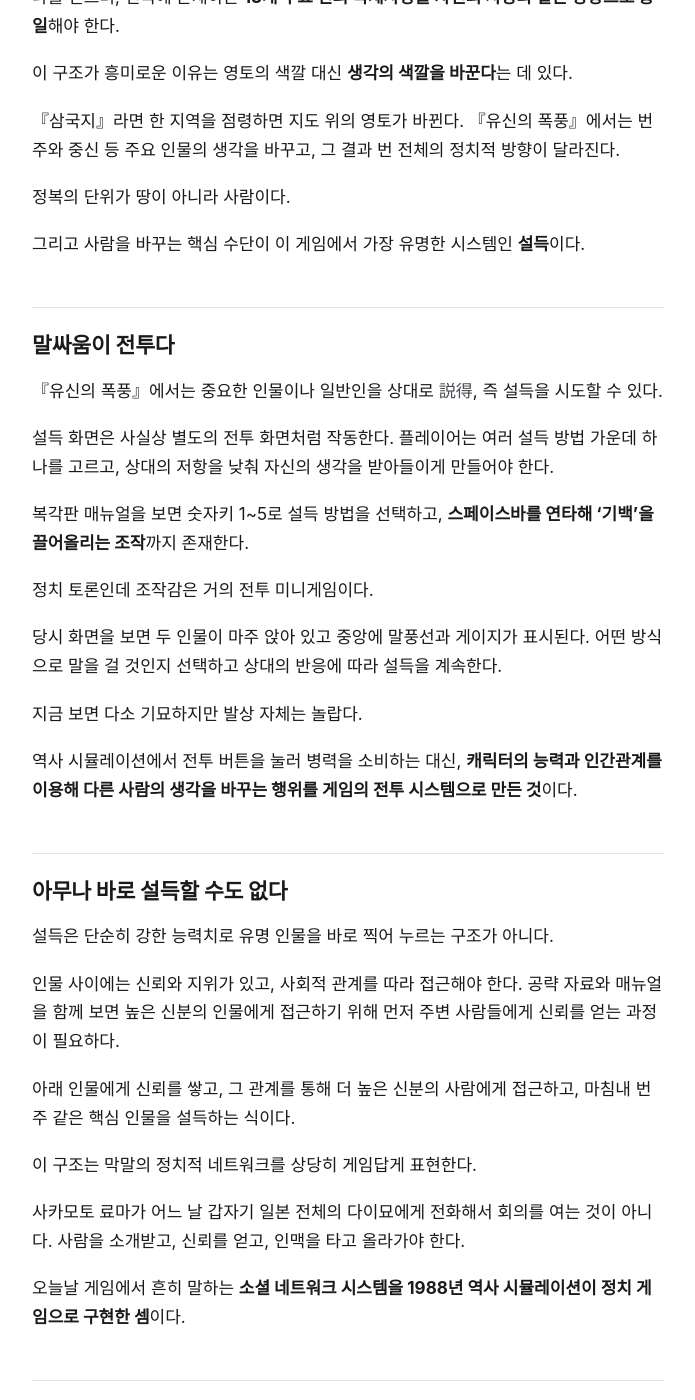
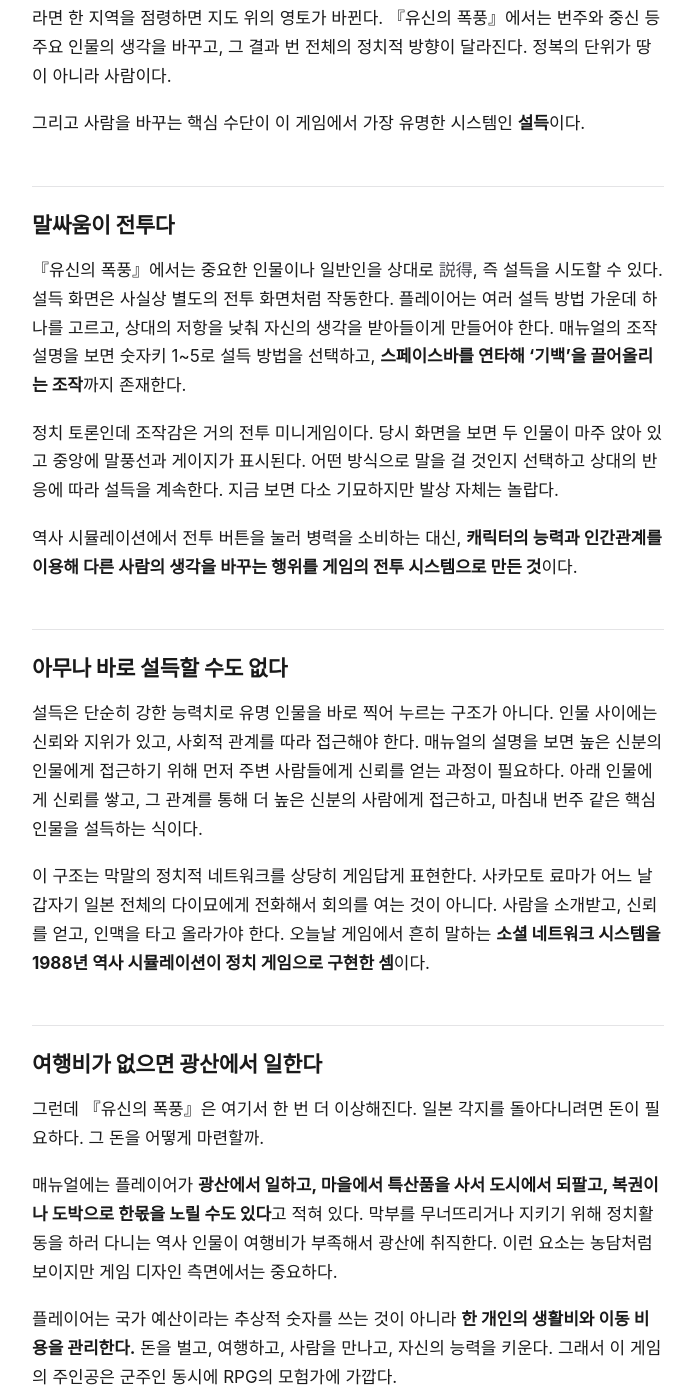
Before and after one commit to bslee-dev/bslee-dev.github.io, a Jekyll site: the page built from _posts/2026-08-30-ishin-no-arashi-history.md, in a window 1280 px wide and 1400 px high, scrolled down 2965 px. Shown: the whole window, without its empty margins (292-987 px from the left). Built offline with Jekyll 4.4.1, drawn with Linux system fonts in a browser that asks for light colours; some of the changed text lies outside the part shown.

Commit message:
Bring the Ishin no Arashi post's claims down to what is sourced
Three of the post's four references pointed at nothing: archive.org's home
page, a generic /game/ path on MobyGames, and the GameFAQs home page. Only
the Steam link named a document. Meanwhile the two most specific claims in
the piece rested on the dead links, and a third cited a developer interview
that had no entry in the list at all.

That is the opposite of what the About page promises, so the claims come down
to what can actually be checked.

- The developer-intent section quoted a 1988 interview on why Koei chose
  persuasion over war. The interview could not be located, so that section
  now argues from the game's own design - Koei set aside a combat grammar it
  already had, and made historical events contingent on the player - and says
  outright that whether this was the stated intent is unconfirmed.
- Manual-derived claims (the 사상 concept, the thirteen domains, the 1-5 and
  spacebar persuasion controls, the four-turn day, working a mine for travel
  money) are kept but now name the manual bundled with the re-release, which
  a reader who owns it can check.
- The strategy-guide attribution is dropped; that point comes from the manual.
- The per-platform port list had no source behind it and is replaced with what
  is actually known, noting the dates were not confirmed.
- The reference list keeps the one link that resolves and states plainly what
  was and was not verified, with a note that the post will be corrected if
  the sources turn up.

Also, to the conventions in CLAUDE.md:

- 광영 to 코에이 in the description, and rewrite it to match the softened
  claims rather than promising an answer the post no longer gives.
- 리코에이션게임 tag to 리코에이션, so the post joins the series page.
- Link Sangokushi 1, Taiko Risshiden and Uncharted Waters 1, which the body
  already names.
- Merge one-sentence paragraphs: 159 characters to 249.
- Day 4: as-of footer to the standard format.

Verified with a local Jekyll build and a Chromium pass at 390px and 1200px:
both posts pass every check in CLAUDE.md section 9, the series page picks up
the post, and every internal link resolves.

Co-Authored-By: Claude Opus 5 <noreply@anthropic.com>
Claude-Session: https://claude.ai/code/session_01TsTjeJhczA7iquJh8MSKrQ

```diff
--- a/_posts/2026-08-30-ishin-no-arashi-history.md
+++ b/_posts/2026-08-30-ishin-no-arashi-history.md
@@ -1,12 +1,12 @@
 ---
 title: "코에이 『유신의 폭풍』 — 1988년, 전쟁 대신 설득으로 일본을 통일하다"
-description: "1988년 광영의 『유신의 폭풍』은 막말을 배경으로 사상, 설득, 인간관계, 성장과 이동을 결합했다. 코에이가 왜 전쟁이 아닌 정치와 대화를 게임의 중심에 놓았는지 살펴본다."
+description: "1988년 코에이의 『유신의 폭풍』은 막말을 배경으로 사상과 설득, 인간관계, 성장과 이동을 결합했다. 전쟁 대신 논쟁을 전투로 만든 역사 시뮬레이션이 어떤 게임이었는지 정리해봤다."
 category: 게임역사
-tags: [코에이, 유신의폭풍, 역사시뮬레이션, 리코에이션게임, 레트로게임]
+tags: [코에이, 유신의폭풍, 역사시뮬레이션, 리코에이션, 레트로게임]
 date: 2026-08-30 12:00:00 +0900
 ---
 
-코에이의 1980년대 게임을 떠올리면 보통 `노부나가의 야망`과 `삼국지`가 먼저 나온다. 영지를 키우고 병사를 모아 전쟁에서 이긴 뒤 결국 천하를 통일하는 게임들이다.
+코에이의 1980년대 게임을 떠올리면 보통 `노부나가의 야망`과 [`삼국지`](/2026/08/25/koei-sangokushi-1-history/)가 먼저 나온다. 영지를 키우고 병사를 모아 전쟁에서 이긴 뒤 결국 천하를 통일하는 게임들이다.
 
 그런데 1988년 코에이는 갑자기 이상한 게임을 하나 내놓았다.
 
@@ -18,13 +18,11 @@ date: 2026-08-30 12:00:00 +0900
 
 ## 1988년, 코에이가 막말을 게임으로 만들다
 
-『유신의 폭풍』은 1988년 광영에서 발매됐다. 초판은 PC-9801 계열을 중심으로 등장했고 이후 PC-8801, FM 계열, MSX2, X1, FM TOWNS, X68000 등 당시 일본의 여러 PC로 이식됐다. 이후 패미컴과 1990년대의 콘솔·Windows 계열에도 이어졌다.
+『유신의 폭풍』은 1988년 코에이에서 발매됐다. 당시 일본 PC를 중심으로 나온 뒤 여러 기종으로 이식됐는데, 기종별 정확한 발매 순서와 날짜까지는 이번에 확인하지 못했다.
 
 오늘날 코에이테크모가 Steam에서 판매하는 `Kou Shibusawa Archives` 복각판 역시 이 작품을 **1988년에 나온 게임**으로 소개한다.
 
-공식 매뉴얼의 설명은 더욱 직접적이다.
-
-『유신의 폭풍』은 전략 시뮬레이션에 새로운 **“사상”이라는 개념을 도입하고, 시뮬레이션 게임과 롤플레잉 게임을 융합한 작품**이라고 설명한다.
+복각판에 함께 들어 있는 매뉴얼의 설명은 더 직접적이다. 『유신의 폭풍』은 전략 시뮬레이션에 새로운 **“사상”이라는 개념을 도입하고, 시뮬레이션 게임과 롤플레잉 게임을 융합한 작품**이라고 소개된다.
 
 이 한 문장이 거의 게임 전체를 요약한다.
 
@@ -32,17 +30,13 @@ date: 2026-08-30 12:00:00 +0900
 
 ## 왜 전쟁 대신 ‘사상’이었을까
 
-이 작품이 만들어지던 당시 개발진 인터뷰를 보면 방향이 더 분명해진다.
+당시 개발진이 이 방향을 어떤 이유로 골랐는지 설명한 자료를 찾아보려 했지만, 1988년 시점의 인터뷰 원문은 확인하지 못했다. 그래서 여기서는 게임이 실제로 어떻게 만들어져 있는지에서 거꾸로 읽어본다.
 
-1988년 코에이 개발자 인터뷰에서 개발진은 이전 역사게임이 결국 적을 무력으로 정복하는 방식으로 끝나는 경우가 많았고, 그런 구조가 지나치게 폭력적이고 단조롭게 느껴질 수 있다고 설명했다.
+먼저 눈에 띄는 것은 코에이가 이미 가지고 있던 무기를 일부러 쓰지 않았다는 점이다. `노부나가의 야망`과 `삼국지`로 영토를 넓히고 병력을 굴리는 문법은 이 시점에 이미 완성돼 있었고, 막말을 배경으로 그대로 한 편 더 만들어도 됐다. 그런데 이 작품에서는 그 부분을 통째로 뒤로 물리고, 사람을 만나 설득하는 행위를 그 자리에 놓았다.
 
-그래서 『유신의 폭풍』에서는 **외교와 설득으로 사람들의 생각을 바꾸고 하나의 정치적 이념 아래 일본을 통합하는 게임**을 만들고자 했다.
+두 번째는 역사적 사건을 다루는 방식이다. 막말은 페리의 흑선 내항처럼 널리 알려진 사건이 촘촘하게 박혀 있는 시대다. 『유신의 폭풍』은 이 사건들을 배경 설명으로 흘려보내는 대신, 플레이어의 행동에 따라 일어나기도 하고 일어나지 않기도 하는 것으로 만들었다.
 
-또 하나의 요구는 역사적 사건이었다.
-
-기존 `노부나가의 야망`에서는 실제 역사 사건을 게임 내부에 적극적으로 넣지 않았지만, 플레이어들이 좀 더 많은 실제 역사를 보고 싶어 했다. 『유신의 폭풍』에서는 페리의 흑선 내항, 사쓰에이 전쟁 같은 막말의 사건을 넣고, 경우에 따라 플레이어의 행동으로 역사적 사건 자체를 피하거나 다른 방향으로 바꿀 수 있도록 설계했다.
-
-결국 이 작품은 처음부터 **“역사를 재현하는 게임”과 “역사를 바꾸는 게임” 사이**를 노리고 있었다.
+이 둘을 함께 놓고 보면 이 작품이 **“역사를 재현하는 게임”과 “역사를 바꾸는 게임” 사이**를 노렸다는 것까지는 비교적 분명해 보인다. 다만 그것이 개발진의 명시적인 의도였는지는 이 글을 쓰는 시점에 확인하지 못했다.
 
 ## 사카모토 료마가 되어 일본을 걸어 다닌다
 
@@ -58,71 +52,41 @@ Steam의 공식 설명에서는 플레이어가 사카모토 료마, 가쓰 가
 
 ## 목표는 13개 웅번의 사상을 통일하는 것
 
-공식 복각판 매뉴얼은 게임의 기본 목표를 명확하게 적고 있다.
+복각판 매뉴얼은 게임의 기본 목표를 명확하게 적고 있다.
 
 플레이어는 `佐幕`, `公議`, `尊皇`, 즉 대략 **좌막·공의·존황**에 해당하는 정치적 입장 가운데 하나를 믿으며, 전국에 존재하는 **13개 주요 번의 국체사상을 자신의 사상과 같은 방향으로 통일**해야 한다.
 
-이 구조가 흥미로운 이유는 영토의 색깔 대신 **생각의 색깔을 바꾼다**는 데 있다.
-
-『삼국지』라면 한 지역을 점령하면 지도 위의 영토가 바뀐다. 『유신의 폭풍』에서는 번주와 중신 등 주요 인물의 생각을 바꾸고, 그 결과 번 전체의 정치적 방향이 달라진다.
-
-정복의 단위가 땅이 아니라 사람이다.
+이 구조가 흥미로운 이유는 영토의 색깔 대신 **생각의 색깔을 바꾼다**는 데 있다. 『삼국지』라면 한 지역을 점령하면 지도 위의 영토가 바뀐다. 『유신의 폭풍』에서는 번주와 중신 등 주요 인물의 생각을 바꾸고, 그 결과 번 전체의 정치적 방향이 달라진다. 정복의 단위가 땅이 아니라 사람이다.
 
 그리고 사람을 바꾸는 핵심 수단이 이 게임에서 가장 유명한 시스템인 **설득**이다.
 
 ## 말싸움이 전투다
 
-『유신의 폭풍』에서는 중요한 인물이나 일반인을 상대로 `説得`, 즉 설득을 시도할 수 있다.
+『유신의 폭풍』에서는 중요한 인물이나 일반인을 상대로 `説得`, 즉 설득을 시도할 수 있다. 설득 화면은 사실상 별도의 전투 화면처럼 작동한다. 플레이어는 여러 설득 방법 가운데 하나를 고르고, 상대의 저항을 낮춰 자신의 생각을 받아들이게 만들어야 한다. 매뉴얼의 조작 설명을 보면 숫자키 1~5로 설득 방법을 선택하고, **스페이스바를 연타해 ‘기백’을 끌어올리는 조작**까지 존재한다.
 
-설득 화면은 사실상 별도의 전투 화면처럼 작동한다. 플레이어는 여러 설득 방법 가운데 하나를 고르고, 상대의 저항을 낮춰 자신의 생각을 받아들이게 만들어야 한다.
-
-복각판 매뉴얼을 보면 숫자키 1~5로 설득 방법을 선택하고, **스페이스바를 연타해 ‘기백’을 끌어올리는 조작**까지 존재한다.
-
-정치 토론인데 조작감은 거의 전투 미니게임이다.
-
-당시 화면을 보면 두 인물이 마주 앉아 있고 중앙에 말풍선과 게이지가 표시된다. 어떤 방식으로 말을 걸 것인지 선택하고 상대의 반응에 따라 설득을 계속한다.
-
-지금 보면 다소 기묘하지만 발상 자체는 놀랍다.
+정치 토론인데 조작감은 거의 전투 미니게임이다. 당시 화면을 보면 두 인물이 마주 앉아 있고 중앙에 말풍선과 게이지가 표시된다. 어떤 방식으로 말을 걸 것인지 선택하고 상대의 반응에 따라 설득을 계속한다. 지금 보면 다소 기묘하지만 발상 자체는 놀랍다.
 
 역사 시뮬레이션에서 전투 버튼을 눌러 병력을 소비하는 대신, **캐릭터의 능력과 인간관계를 이용해 다른 사람의 생각을 바꾸는 행위를 게임의 전투 시스템으로 만든 것**이다.
 
 ## 아무나 바로 설득할 수도 없다
 
-설득은 단순히 강한 능력치로 유명 인물을 바로 찍어 누르는 구조가 아니다.
+설득은 단순히 강한 능력치로 유명 인물을 바로 찍어 누르는 구조가 아니다. 인물 사이에는 신뢰와 지위가 있고, 사회적 관계를 따라 접근해야 한다. 매뉴얼의 설명을 보면 높은 신분의 인물에게 접근하기 위해 먼저 주변 사람들에게 신뢰를 얻는 과정이 필요하다. 아래 인물에게 신뢰를 쌓고, 그 관계를 통해 더 높은 신분의 사람에게 접근하고, 마침내 번주 같은 핵심 인물을 설득하는 식이다.
 
-인물 사이에는 신뢰와 지위가 있고, 사회적 관계를 따라 접근해야 한다. 공략 자료와 매뉴얼을 함께 보면 높은 신분의 인물에게 접근하기 위해 먼저 주변 사람들에게 신뢰를 얻는 과정이 필요하다.
-
-아래 인물에게 신뢰를 쌓고, 그 관계를 통해 더 높은 신분의 사람에게 접근하고, 마침내 번주 같은 핵심 인물을 설득하는 식이다.
-
-이 구조는 막말의 정치적 네트워크를 상당히 게임답게 표현한다.
-
-사카모토 료마가 어느 날 갑자기 일본 전체의 다이묘에게 전화해서 회의를 여는 것이 아니다. 사람을 소개받고, 신뢰를 얻고, 인맥을 타고 올라가야 한다.
-
-오늘날 게임에서 흔히 말하는 **소셜 네트워크 시스템을 1988년 역사 시뮬레이션이 정치 게임으로 구현한 셈**이다.
+이 구조는 막말의 정치적 네트워크를 상당히 게임답게 표현한다. 사카모토 료마가 어느 날 갑자기 일본 전체의 다이묘에게 전화해서 회의를 여는 것이 아니다. 사람을 소개받고, 신뢰를 얻고, 인맥을 타고 올라가야 한다. 오늘날 게임에서 흔히 말하는 **소셜 네트워크 시스템을 1988년 역사 시뮬레이션이 정치 게임으로 구현한 셈**이다.
 
 ## 여행비가 없으면 광산에서 일한다
 
-그런데 『유신의 폭풍』은 여기서 한 번 더 이상해진다.
+그런데 『유신의 폭풍』은 여기서 한 번 더 이상해진다. 일본 각지를 돌아다니려면 돈이 필요하다. 그 돈을 어떻게 마련할까.
 
-일본 각지를 돌아다니려면 돈이 필요하다.
+매뉴얼에는 플레이어가 **광산에서 일하고, 마을에서 특산품을 사서 도시에서 되팔고, 복권이나 도박으로 한몫을 노릴 수도 있다**고 적혀 있다. 막부를 무너뜨리거나 지키기 위해 정치활동을 하러 다니는 역사 인물이 여행비가 부족해서 광산에 취직한다. 이런 요소는 농담처럼 보이지만 게임 디자인 측면에서는 중요하다.
 
-그 돈을 어떻게 마련할까.
-
-공식 매뉴얼에는 플레이어가 **광산에서 일하고, 마을에서 특산품을 사서 도시에서 되팔고, 복권이나 도박으로 한몫을 노릴 수도 있다**고 적혀 있다.
-
-막부를 무너뜨리거나 지키기 위해 정치활동을 하러 다니는 역사 인물이 여행비가 부족해서 광산에 취직한다.
-
-이런 요소는 농담처럼 보이지만 게임 디자인 측면에서는 중요하다.
-
-플레이어는 국가 예산이라는 추상적 숫자를 쓰는 것이 아니라 **한 개인의 생활비와 이동 비용을 관리한다.** 돈을 벌고, 여행하고, 사람을 만나고, 자신의 능력을 키운다.
-
-그래서 이 게임의 주인공은 군주인 동시에 RPG의 모험가에 가깝다.
+플레이어는 국가 예산이라는 추상적 숫자를 쓰는 것이 아니라 **한 개인의 생활비와 이동 비용을 관리한다.** 돈을 벌고, 여행하고, 사람을 만나고, 자신의 능력을 키운다. 그래서 이 게임의 주인공은 군주인 동시에 RPG의 모험가에 가깝다.
 
 ## 하루는 네 번의 행동으로 흐른다
 
 시간도 중요한 자원이다.
 
-공식 매뉴얼에 따르면 하루는 **4턴**으로 진행된다. 행동력이 허용하는 동안 이동하거나 여러 행동을 할 수 있지만, 체력이 낮은 상태에서 습격을 당하면 그대로 게임오버로 이어질 수 있다.
+매뉴얼에 따르면 하루는 **4턴**으로 진행된다. 행동력이 허용하는 동안 이동하거나 여러 행동을 할 수 있지만, 체력이 낮은 상태에서 습격을 당하면 그대로 게임오버로 이어질 수 있다.
 
 즉 전국을 무한히 돌아다니며 원하는 사람을 차례대로 설득할 수 있는 구조가 아니다. 여행과 체력, 돈과 시간이 모두 연결된다.
 
@@ -130,11 +94,7 @@ Steam의 공식 설명에서는 플레이어가 사카모토 료마, 가쓰 가
 
 ## 역사 이벤트는 반드시 역사대로 흘러가지 않는다
 
-『유신의 폭풍』은 막말의 유명 사건들을 게임 안에 넣었지만, 그것을 고정된 컷신으로만 사용하지 않았다.
-
-플레이어의 행동과 세계 상태에 따라 사건이 발생하거나 발생하지 않을 수 있고, 실제 역사와 다른 방향으로 흘러갈 가능성도 있다.
-
-이것이 당시 코에이식 역사게임에서 꽤 큰 변화였다.
+『유신의 폭풍』은 막말의 유명 사건들을 게임 안에 넣었지만, 그것을 고정된 컷신으로만 사용하지 않았다. 플레이어의 행동과 세계 상태에 따라 사건이 발생하거나 발생하지 않을 수 있고, 실제 역사와 다른 방향으로 흘러갈 가능성도 있다. 이것이 당시 코에이식 역사게임에서 꽤 큰 변화였다.
 
 역사는 배경 설정이면서 동시에 플레이어가 개입할 수 있는 시스템이 된다.
 
@@ -144,11 +104,11 @@ Steam의 공식 설명에서는 플레이어가 사카모토 료마, 가쓰 가
 
 『유신의 폭풍』이 중요한 이유는 단순히 실험적인 한 작품이었기 때문만은 아니다.
 
-이후 코에이는 `태합입지전`처럼 한 명의 역사 인물을 조작하며 직업과 인간관계, 성장, 이동과 사건을 경험하는 게임들을 계속 만들었다.
+이후 코에이는 [`태합입지전`](/2026/08/29/koei-taiko-risshiden-1-history/)처럼 한 명의 역사 인물을 조작하며 직업과 인간관계, 성장, 이동과 사건을 경험하는 게임들을 계속 만들었다.
 
 『유신의 폭풍』과 『태합입지전』이 완전히 같은 시스템을 공유하는 것은 아니지만, **국가 전체를 위에서 내려다보는 역사 시뮬레이션에서 벗어나 한 인물의 삶 속으로 들어간다**는 방향에서는 분명한 연결점이 보인다.
 
-코에이가 훗날 이런 계열을 `リコエイションゲーム`, 즉 리코에이션 게임이라는 이름으로 묶은 것도 우연은 아니다.
+코에이가 훗날 이 작품과 [`대항해시대`](/2026/08/28/koei-uncharted-waters-1-history/), `태합입지전`을 `リコエイションゲーム`, 즉 리코에이션 게임이라는 이름으로 함께 묶은 것도 우연은 아니다.
 
 역사를 ‘운영’하는 것이 아니라 역사 속에서 ‘사는’ 게임이다.
 
@@ -158,11 +118,7 @@ Steam의 공식 설명에서는 플레이어가 사카모토 료마, 가쓰 가
 
 인터페이스는 당시 PC게임답게 복잡하고, 설득 시스템은 반복적이며, 인물과 사상을 숫자로 단순화한 부분도 있다. 막말이라는 역사적 소재 자체도 정치적 맥락을 충분히 이해하지 않으면 게임의 목표가 난해하게 느껴질 수 있다.
 
-그러나 1988년이라는 시점을 생각하면 발상이 놀랍다.
-
-코에이는 이미 `노부나가의 야망`과 `삼국지`라는 성공적인 역사 전략게임 문법을 가지고 있었다. 그대로 영토전 하나를 더 만들어도 됐다.
-
-그런데 이 작품에서는 전쟁을 한쪽으로 밀어놓고,
+그러나 1988년이라는 시점을 생각하면 발상이 놀랍다. 코에이는 이미 `노부나가의 야망`과 `삼국지`라는 성공적인 역사 전략게임 문법을 가지고 있었다. 그대로 영토전 하나를 더 만들어도 됐다. 그런데 이 작품에서는 전쟁을 한쪽으로 밀어놓고,
 
 - 사상을 시스템으로 만들고
 - 논쟁을 전투로 만들고
@@ -170,21 +126,16 @@ Steam의 공식 설명에서는 플레이어가 사카모토 료마, 가쓰 가
 - 개인의 성장과 생활비를 자원으로 만들고
 - 실제 역사 이벤트에 플레이어가 개입하게 했다.
 
-결국 『유신의 폭풍』은 **역사 시뮬레이션이 반드시 군대와 영토를 다뤄야 하는 것은 아니라는 실험**이었다.
+결국 『유신의 폭풍』은 **역사 시뮬레이션이 반드시 군대와 영토를 다뤄야 하는 것은 아니라는 실험**이었다. 그리고 개인적으로 이 게임에서 가장 코에이다운 장면은 거대한 정치적 사건보다도 훨씬 사소한 곳에 있다고 생각한다. 일본의 미래를 바꾸기 위해 전국을 누비는 사카모토 료마에게도 여행비는 필요하다.
 
-그리고 개인적으로 이 게임에서 가장 코에이다운 장면은 거대한 정치적 사건보다도 훨씬 사소한 곳에 있다고 생각한다.
-
-일본의 미래를 바꾸기 위해 전국을 누비는 사카모토 료마에게도 여행비는 필요하다.
-
-돈이 없으면 광산에 간다.
-
-1988년 코에이는 역사 시뮬레이션에서 이미 이런 것까지 계산하고 있었다.
+돈이 없으면 광산에 간다. 1988년 코에이는 역사 시뮬레이션에서 이미 이런 것까지 계산하고 있었다.
 
 ## 참고 자료
 
-- [KOEI TECMO — 維新の嵐 / Kou Shibusawa Archives](https://store.steampowered.com/app/521720/ISHIN_NO_ARASHI/)
-- [Internet Archive — 維新の嵐 매뉴얼 및 당시 자료](https://archive.org/)
-- [MobyGames — Ishin no Arashi](https://www.mobygames.com/game/)
-- [GameFAQs — Ishin no Arashi](https://gamefaqs.gamespot.com/)
+- [KOEI TECMO — 『維新の嵐』 (Kou Shibusawa Archives)](https://store.steampowered.com/app/521720/ISHIN_NO_ARASHI/)
 
-*이 글은 2026년 8월 30일 기준으로 확인 가능한 공식 복각판 설명, 매뉴얼, 당시 자료와 게임 데이터베이스를 바탕으로 작성했다.*
+이 글에서 매뉴얼을 근거로 든 부분은 위 복각판에 함께 들어 있는 매뉴얼을 본 것이다. 별도로 공개된 주소가 없어 링크로는 걸지 못했다.
+
+반대로 확인하지 못한 것도 적어둔다. 1988년 당시 개발진이 왜 전쟁 대신 설득을 골랐는지 직접 설명한 인터뷰는 찾지 못했고, 기종별 이식 순서와 날짜도 신뢰할 만한 1차 자료를 확보하지 못했다. 나중에 자료를 찾으면 이 글도 고치겠다.
+
+**작성 기준: 2026-08-30 KST**
```
Also changed, not shown: _posts/2026-08-30-gamescom-2026-day4.md (+1 -1 lines).
